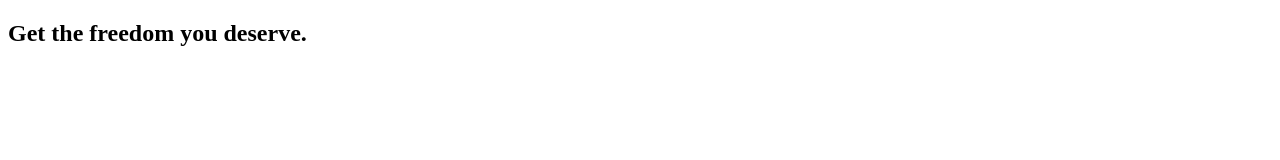
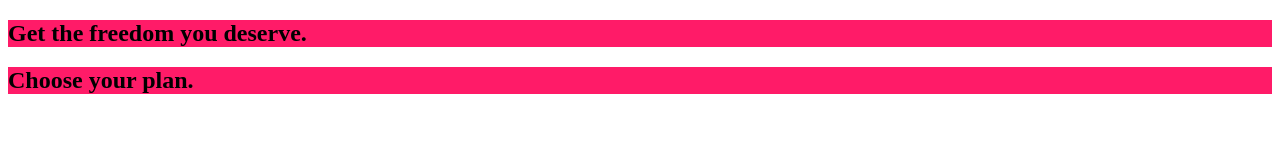
Before and after one commit to EricRicketts/CSSTheCompleteGuide2022, a plain HTML site: page Section2DivingIntoTheBasicsOfCSS/index.html in a window 1280 px wide. Drawn offline with Linux system fonts and the light colour scheme.

Commit message:
different styling options: inline, style tag, and external css file

```diff
--- a/Section2DivingIntoTheBasicsOfCSS/index.html
+++ b/Section2DivingIntoTheBasicsOfCSS/index.html
@@ -6,6 +6,7 @@
   <meta http-equiv="X-UA-Compatible" content="ie=edge">
   <title>Host</title>
   <link rel="shortcut icon" href="favicon.png">
+  <link rel="stylesheet" href="main.css">
 </head>
 
 <body>
@@ -13,6 +14,9 @@
   <section>
     <h1>Get the freedom you deserve.</h1>
   </section>
+  <section>
+    <h1>Choose your plan.</h1>
+  </section>
 </main>
 </body>
 
--- /dev/null
+++ b/Section2DivingIntoTheBasicsOfCSS/main.css
@@ -0,0 +1,3 @@
+section {
+  background: #ff1b68;
+}
```
Also changed, not shown: Section2DivingIntoTheBasicsOfCSS/index_inline.html (+3 -0 lines), Section2DivingIntoTheBasicsOfCSS/index_separate_css_file.html (+5 -1 lines).
